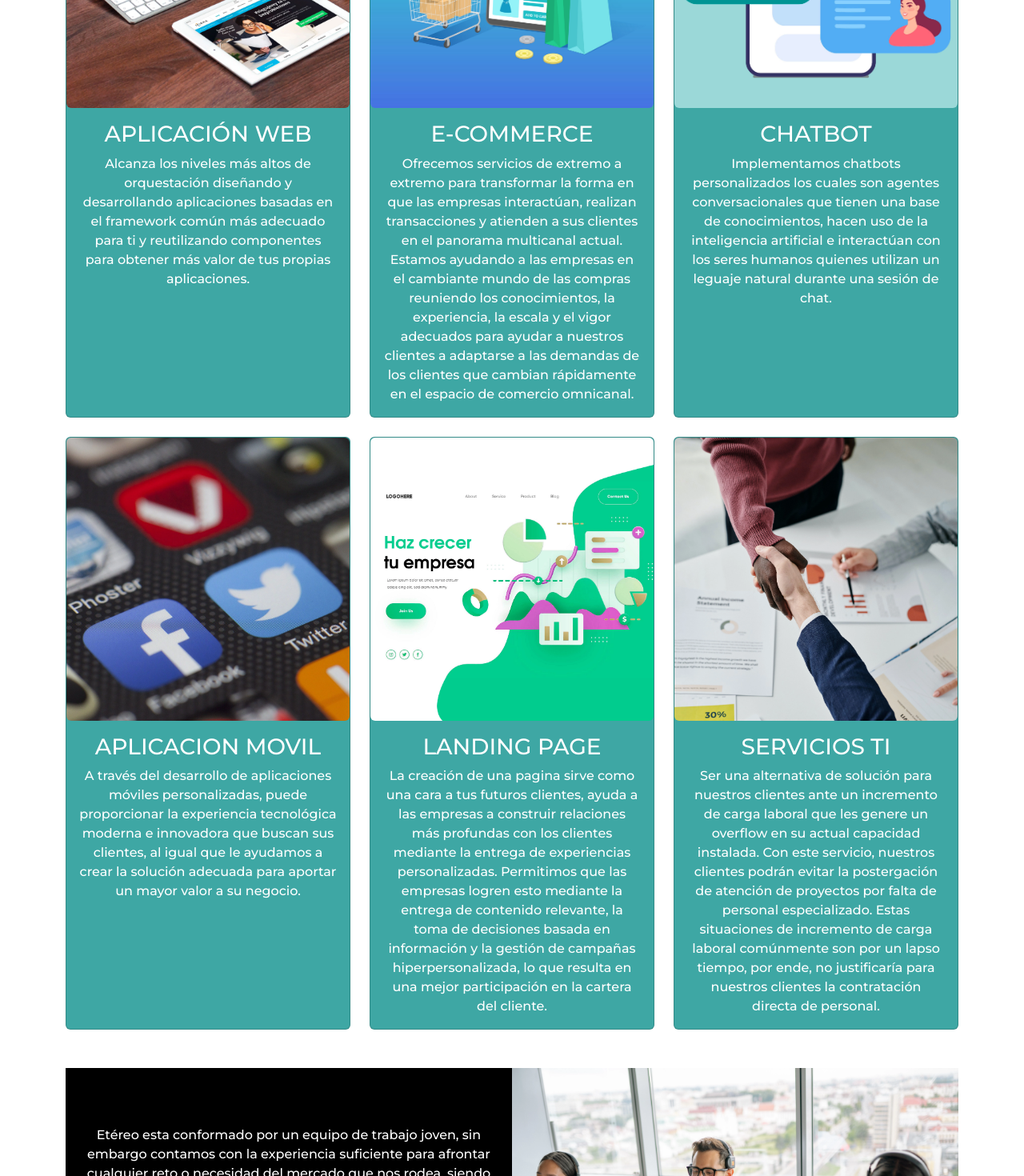
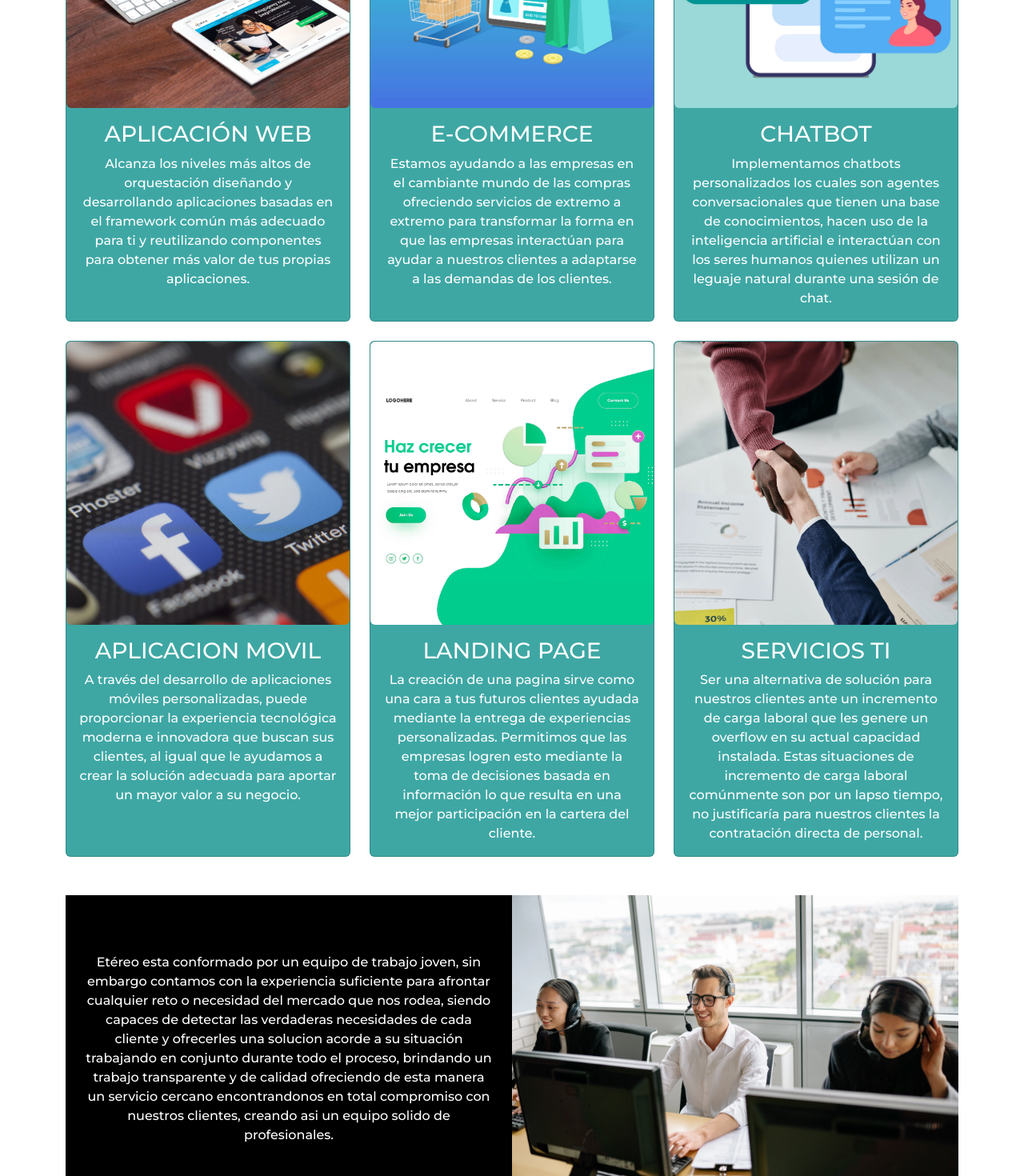
Before and after one commit to MemoAllighieri/EtereoIt-Web, an Angular app: page / in a window 1280 px wide. Shown: the part 2359-3829 px from the top of the page at 80% size. Built offline with nearby package versions, Linux system fonts and the light colour scheme.

Commit message:
change outservices cards

```diff
--- a/src/app/main/home/ourservices/ourservices.component.html
+++ b/src/app/main/home/ourservices/ourservices.component.html
@@ -30,14 +30,10 @@
         <div class="card-body">
           <h3 class="card-title text-center">E-COMMERCE</h3>
           <p class="card-text text-center">
-            Ofrecemos servicios de extremo a extremo para transformar la forma
-            en que las empresas interactúan, realizan transacciones y atienden a
-            sus clientes en el panorama multicanal actual. Estamos ayudando a
-            las empresas en el cambiante mundo de las compras reuniendo los
-            conocimientos, la experiencia, la escala y el vigor adecuados para
-            ayudar a nuestros clientes a adaptarse a las demandas de los
-            clientes que cambian rápidamente en el espacio de comercio
-            omnicanal.
+            Estamos ayudando a las empresas en el cambiante mundo de las compras
+            ofreciendo servicios de extremo a extremo para transformar la forma
+            en que las empresas interactúan para ayudar a nuestros clientes a adaptarse a
+            las demandas de los clientes.
           </p>
         </div>
       </div>
@@ -89,12 +85,9 @@
           <h3 class="card-title text-center">LANDING PAGE</h3>
           <p class="card-text text-center">
             La creación de una pagina sirve como una cara a tus futuros
-            clientes, ayuda a las empresas a construir relaciones más profundas
-            con los clientes mediante la entrega de experiencias personalizadas.
-            Permitimos que las empresas logren esto mediante la entrega de
-            contenido relevante, la toma de decisiones basada en información y
-            la gestión de campañas hiperpersonalizada, lo que resulta en una
-            mejor participación en la cartera del cliente.
+            clientes ayudada mediante la entrega de experiencias personalizadas.
+            Permitimos que las empresas logren esto mediante la toma de decisiones basada en información
+            lo que resulta en una mejor participación en la cartera del cliente.
           </p>
         </div>
       </div>
@@ -111,10 +104,8 @@
           <p class="card-text text-center">
             Ser una alternativa de solución para nuestros clientes ante un
             incremento de carga laboral que les genere un overflow en su actual
-            capacidad instalada. Con este servicio, nuestros clientes podrán
-            evitar la postergación de atención de proyectos por falta de
-            personal especializado. Estas situaciones de incremento de carga
-            laboral comúnmente son por un lapso tiempo, por ende, no
+            capacidad instalada. Estas situaciones de incremento de carga
+            laboral comúnmente son por un lapso tiempo, no
             justificaría para nuestros clientes la contratación directa de
             personal.
           </p>
```
